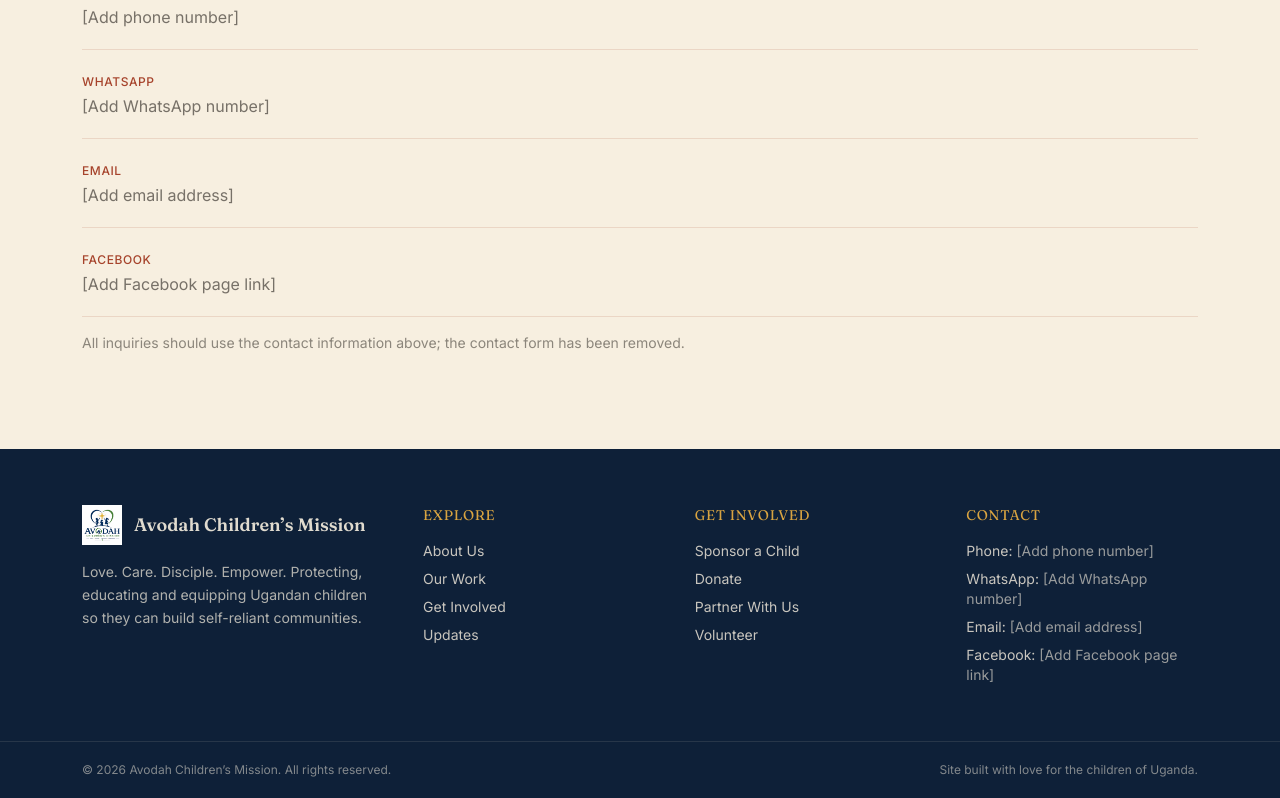
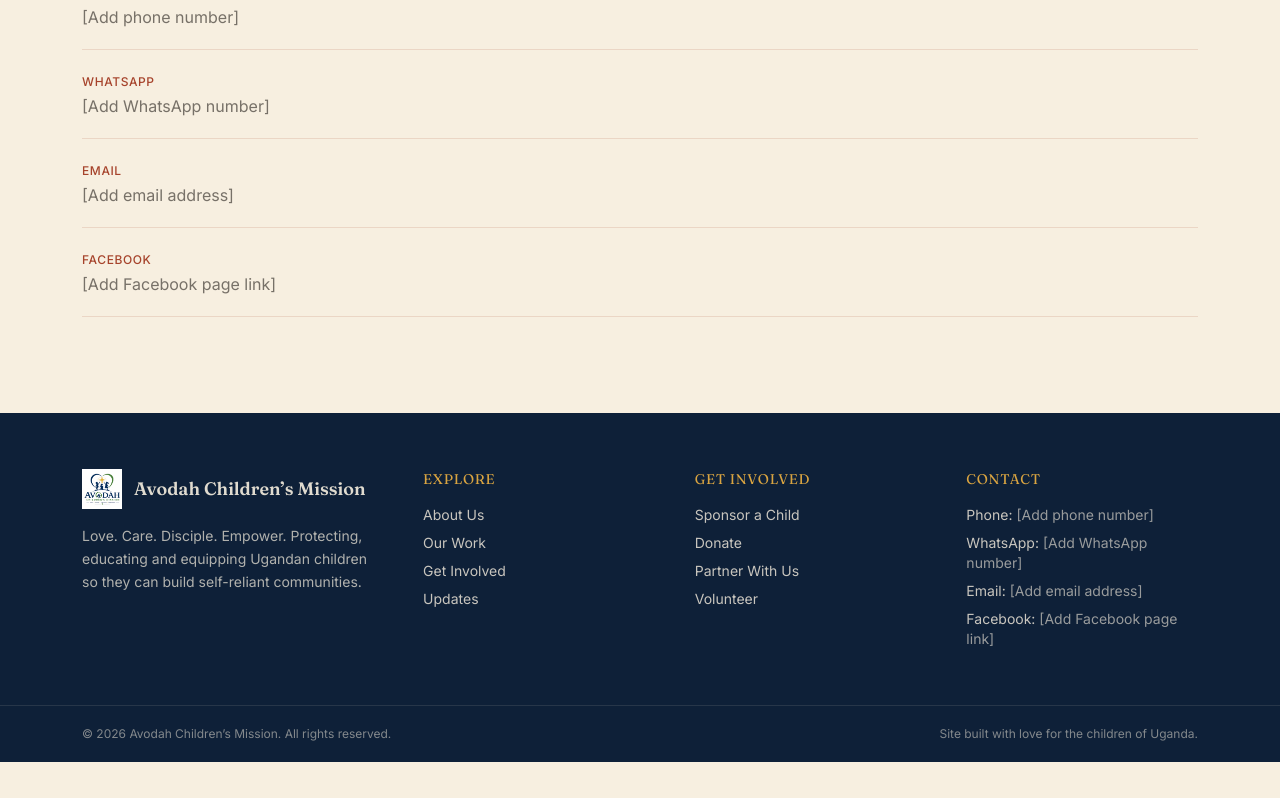
Before and after one commit to hugh-yoon/Avodah, a Next.js app: page /contact in a window 1280 px wide. Shown: the part 668-1466 px from the top of the page. After the commit the page ends 1430 px from the top, so only its background shows below. Built offline with nearby package versions, Linux system fonts and the light colour scheme.

Commit message:
small update

```diff
--- a/app/contact/page.js
+++ b/app/contact/page.js
@@ -38,9 +38,6 @@
                 </li>
               ))}
             </ul>
-            <p className="mt-4 text-sm text-ink/50">
-              All inquiries should use the contact information above; the contact form has been removed.
-            </p>
           </div>
         </div>
       </section>
```
